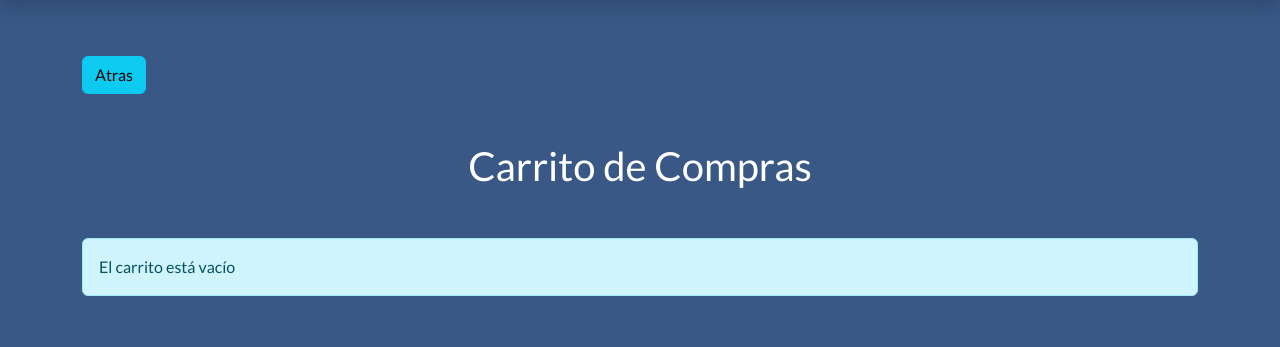
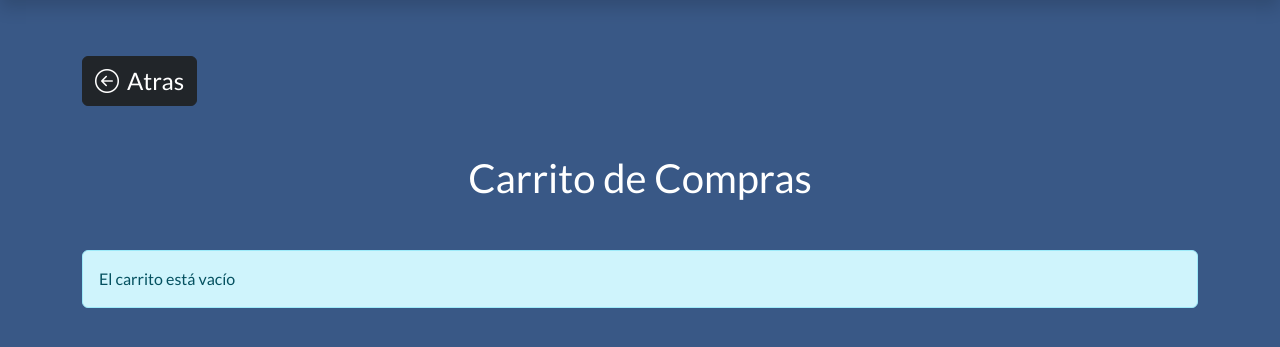
Before and after one commit to victorch7/ProyectoFlask, a Flask app: page /carrito in a window 1280 px wide. Shown: the part 78-425 px from the top of the page. Run offline with Flask 3, Linux system fonts and the light colour scheme; the visitor is signed in with stand-in values (Sample User, id 1); data that the repository does not hold is empty; some libraries are stand-ins or nearby versions.

Commit message:
Boton atras agregado

```diff
--- a/app/carrito/templates/vercarrito.html
+++ b/app/carrito/templates/vercarrito.html
@@ -11,7 +11,7 @@
     <div class="text-white">
         <div class="container">
             <div class="ms-auto">
-                <a href="{{ url_for('carrito.mostrarProductos', preciototal=total) }}" class="btn btn-info">Atras</a>
+                <a href="{{ url_for('carrito.mostrarProductos', preciototal=total) }}" class="btn btn-dark text-white fs-4"><i class="bi bi-arrow-left-circle me-2"></i>Atras</a>
             </div>
 
         </div>
@@ -33,7 +33,7 @@
                 <a href="{{ url_for('carrito.comprarCarrito', preciototal=total) }}" class="btn btn-success my-4">Comprar</a>
                 <div class="col-12">
                     <div class="row">
-                        <div class="col-6">
+                        <div class="col-6 mb-2">
                             <h4>Total: ${{ total }}</h4>
                         </div>
                     </div>
```
